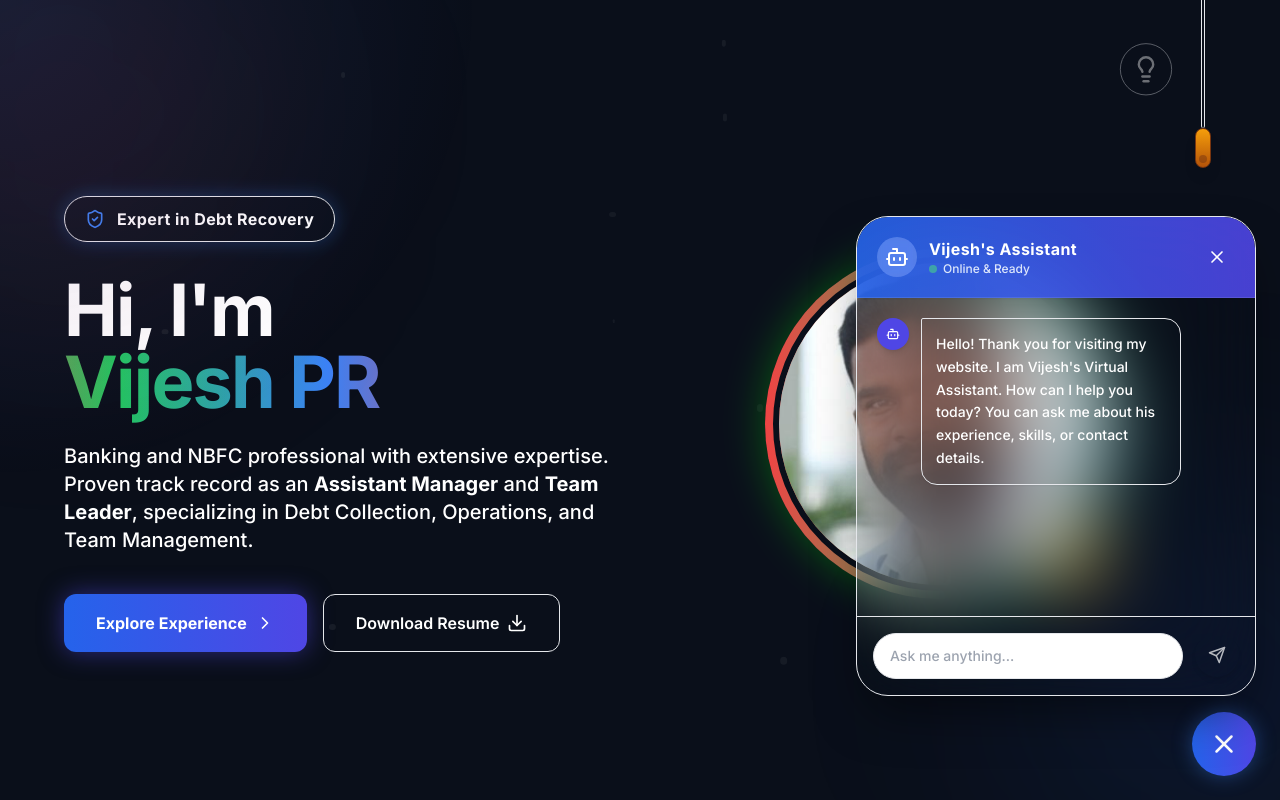
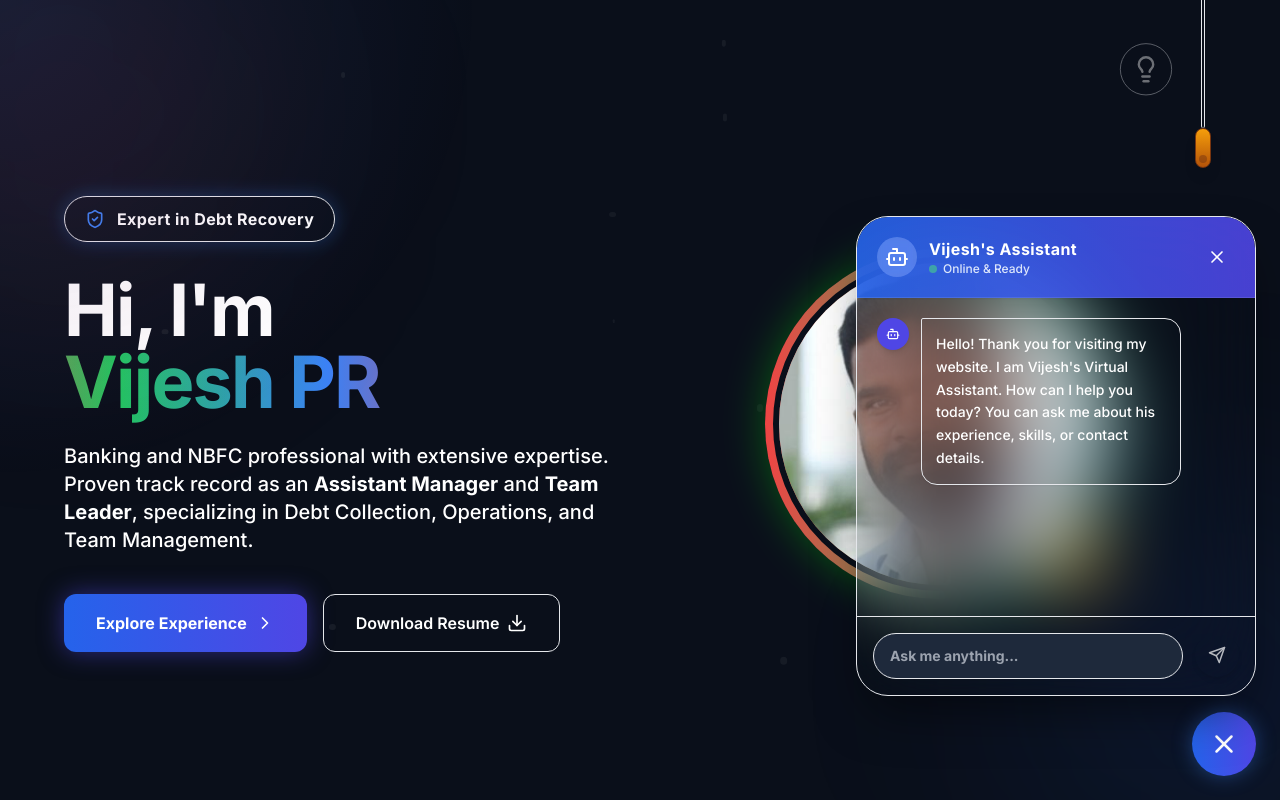
Before and after one commit to vijeshpr/vijeshpr, a React (Vite) app: page / in a window 1280 px wide. Both pictures are taken after a click on the button 1224 px from the left and 744 px from the top of the page. Shown: the top 800 px of the page. Built offline with nearby package versions, Linux system fonts and the light colour scheme.

Commit message:
Update App.tsx

```diff
--- a/src/App.tsx
+++ b/src/App.tsx
@@ -468,17 +468,21 @@ function App() {
                 <div ref={messagesEndRef} />
               </div>
 
-              {/* Stylish Solid Chat Input to fix visibility issue */}
+              {/* Fixed Solid Chat Input */}
               <form onSubmit={handleSendMessage} className={`p-4 border-t flex gap-3 bg-transparent ${isLightOn ? 'border-slate-200/50' : 'border-slate-700/50'}`}>
                 <input
                   type="text"
                   value={chatInput}
                   onChange={(e) => setChatInput(e.target.value)}
                   placeholder="Ask me anything..."
-                  className={`flex-1 px-4 py-3 rounded-full text-sm font-medium outline-none border transition-all duration-300 ${
+                  style={{
+                    color: isLightOn ? '#000000' : '#ffffff',
+                    backgroundColor: isLightOn ? '#ffffff' : '#1e293b'
+                  }}
+                  className={`flex-1 px-4 py-3 rounded-full text-sm font-bold outline-none border transition-all duration-300 ${
                     isLightOn
-                      ? 'bg-white border-slate-300 text-slate-900 placeholder-slate-500 focus:border-blue-500 focus:ring-2 focus:ring-blue-500/20'
-                      : 'bg-slate-800 border-slate-600 text-white placeholder-slate-400 focus:border-blue-500 focus:ring-2 focus:ring-blue-500/40'
+                      ? 'border-slate-300 placeholder-slate-500 focus:border-blue-500 focus:ring-2 focus:ring-blue-500/20'
+                      : 'border-slate-600 placeholder-slate-400 focus:border-blue-500 focus:ring-2 focus:ring-blue-500/40'
                   }`}
                 />
                 <button
```
